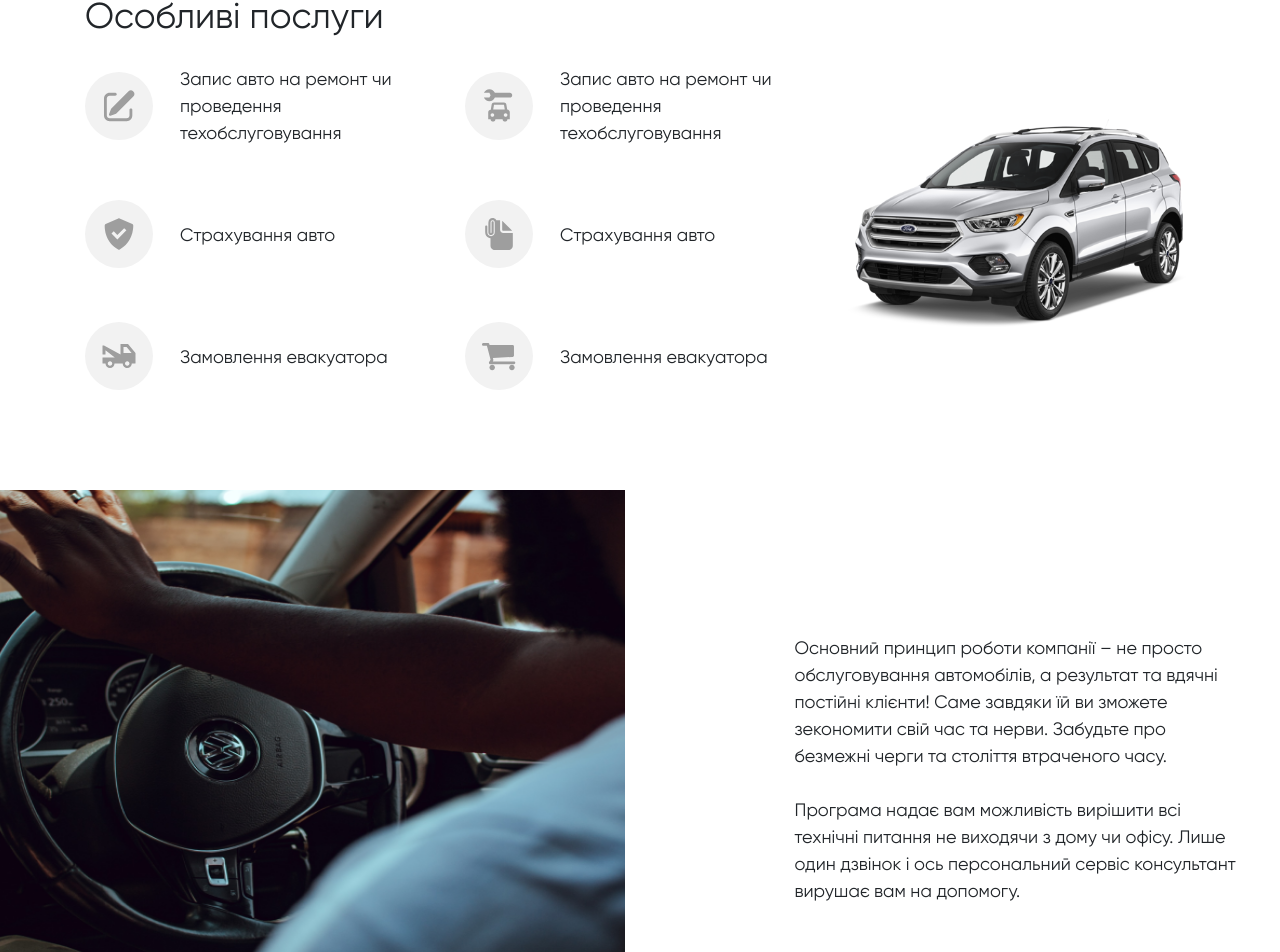
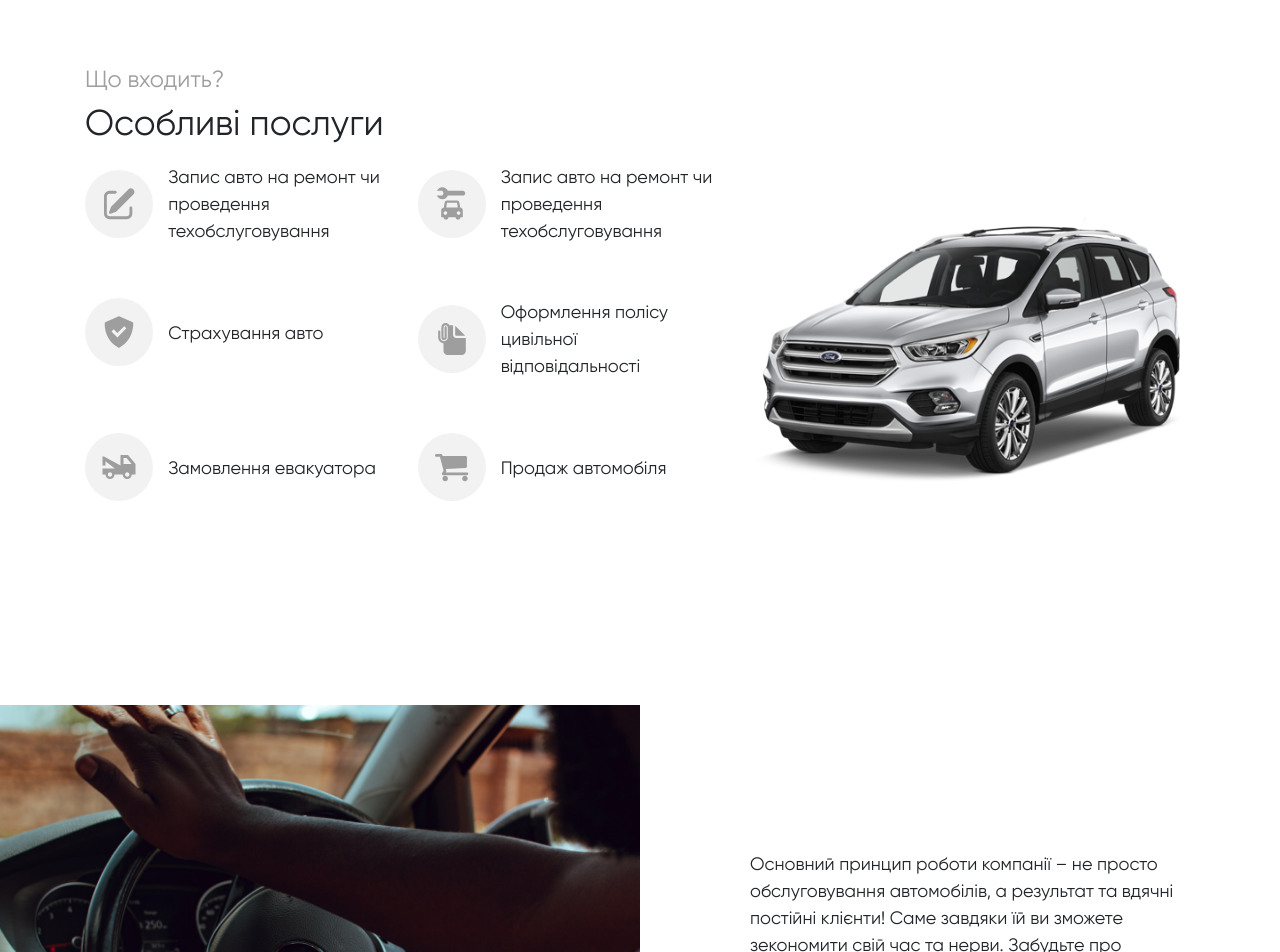
Before and after one commit to vovanolo/alinuamaket, a React (Create React App) app: page /assistance in a window 1280 px wide. Shown: the part 885-1837 px from the top of the page. Built offline with nearby package versions, Linux system fonts and the light colour scheme.

Commit message:
fex: minor fixes

```diff
--- a/src/components/LoyaltyCard.jsx
+++ b/src/components/LoyaltyCard.jsx
@@ -20,10 +20,10 @@ export default function LoyaltyCard({ icon, iconAlt, description, margin }) {
 
   return (
     <div className={`row align-items-center mb-${margin}`}>
-      <div className="col-xl-2 col-lg-3 col-12 mb-md-3 mb-lg-0">
+      <div className="col-lg-3 col-12 mb-lg-0 mb-3">
         <img className="loyalty-card__icon" src={icon} alt={iconAlt} />
       </div>
-      <div className="col-xl-10 col-lg-9 col-12">
+      <div className="col-lg-9 col-12">
         <p className="loyalty-card__description">{description}</p>
       </div>
     </div>
--- a/src/pages/Assistance.jsx
+++ b/src/pages/Assistance.jsx
@@ -3,6 +3,8 @@ import { Link } from "react-router-dom";
 import { useTranslation } from "react-i18next";
 
 import "../styles/assistance.css";
+
+import LoyaltyCard from '../components/LoyaltyCard';
 
 import first from "../images/assistance/first.svg";
 import second from "../images/assistance/second.svg";
@@ -12,6 +14,39 @@ import fifth from "../images/assistance/fifth.svg";
 import sixth from "../images/assistance/sixth.svg";
 import car from "../images/assistance/car.png";
 import last from "../images/assistance/last.png";
+
+const servicesData = [
+    {
+        icon: first,
+        iconAlt: 'Запис авто',
+        description: 'Запис авто на ремонт чи проведення техобслуговування'
+    },
+    {
+        icon: fourth,
+        iconAlt: 'Підбір автозапчастин',
+        description: 'Запис авто на ремонт чи проведення техобслуговування'
+    },
+    {
+        icon: second,
+        iconAlt: 'Страхування авто',
+        description: 'Страхування авто'
+    },
+    {
+        icon: fifth,
+        iconAlt: 'Оформлення полісу',
+        description: 'Оформлення полісу цивільної відповідальності'
+    },
+    {
+        icon: third,
+        iconAlt: 'Замовлення евакуатора',
+        description: 'Замовлення евакуатора'
+    },
+    {
+        icon: sixth,
+        iconAlt: 'Продаж автомобіля',
+        description: 'Продаж автомобіля'
+    },
+];
 
 export default function Assistance() {
     const [language, setLanguage] = useState("ua");
@@ -30,10 +65,10 @@ export default function Assistance() {
 
     return (
         <div className="assistance">
-            <div className="bg_absolute" />
+            <div className="bg_absolute">
                 <div className="container">
                     <div className="row">
-                    <div className="col-md-8 offset-md-4">
+                        <div className="col-lg-8 offset-lg-4">
                             <div className="head_text">
                                 <h2 className="mb-3">Послуга «Alin Assistance»</h2>
                                 <p>
@@ -51,9 +86,12 @@ export default function Assistance() {
                             </div>
                         </div>
                     </div>
-                <div className="row offset_top">
+                </div>
+            </div>
+            <div className="container">
+                <div className="row">
                     <div className="col">
-                        <h3 className="text_grey">Що входить?</h3>
+                        <h3 className="text_grey assistance__subtitle">Що входить?</h3>
                     </div>
                 </div>
                 <div className="row mt-2">
@@ -61,86 +99,33 @@ export default function Assistance() {
                         <h2>Особливі послуги</h2>
                     </div>
                 </div>
-                <div className="row mt-3">
-                    <div className="col-md-4">
-                        <div className="row mt-2 d-flex align-items-center">
-                            <div className="col-md-3">
-                                <img src={first} alt="" />
+                <div className="row">
+                    <div className="col-xl-7 col-lg-8 col-12">
+                        <div className="row row-cols-1 row-cols-lg-2 mt-3">
+                            {servicesData.map((data, index) => (
+                                <div key={index} className="col">
+                                    <LoyaltyCard
+                                        icon={data.icon}
+                                        iconAlt={t(data.iconAlt)}
+                                        description={t(data.description)}
+                                        margin={5}
+                                    />
                                 </div>
-                            <div className="col-md-9">
-                                <span style={{ textAlign: "center" }}>
-                                    Запис авто на ремонт чи проведення
-                                    техобслуговування
-                                </span>
+                            ))}
                         </div>
                     </div>
-                        <div className="row mt-5 d-flex align-items-center">
-                            <div className="col-md-3">
-                                <img src={second} alt="" />
-                            </div>
-                            <div className="col-md-9">
-                                <span style={{ textAlign: "center" }}>
-                                    Страхування авто
-                                </span>
-                            </div>
-                        </div>
-                        <div className="row mt-5 d-flex align-items-center">
-                            <div className="col-md-3">
-                                <img src={third} alt="" />
-                            </div>
-                            <div className="col-md-9">
-                                <span style={{ textAlign: "center" }}>
-                                    Замовлення евакуатора
-                                </span>
+                    <div className="col-xl-5 col-lg-4 col-12">
+                        <img className="img-responsive img-responsive_contain" src={car} alt="" />
                     </div>
                 </div>
             </div>
-                    <div className="col-md-4 mt-md-0 mt-sm-5 mt-5">
-                        <div className="row mt-2 d-flex align-items-center">
-                            <div className="col-md-3">
-                                <img src={fourth} alt="" />
+            <div className="main-principle d-flex">
+                <div className="container">
+                    <div className="row h-100 align-items-center">
+                        <div className="absol">
+                            <img src={last} className="img-responsive img-responsive_cover" alt="Cool driver" />
                         </div>
-                            <div className="col-md-9">
-                                <span style={{ textAlign: "center" }}>
-                                    Запис авто на ремонт чи проведення
-                                    техобслуговування
-                                </span>
-                            </div>
-                        </div>
-                        <div className="row mt-5 d-flex align-items-center">
-                            <div className="col-md-3">
-                                <img src={fifth} alt="" />
-                            </div>
-                            <div className="col-md-9">
-                                <span style={{ textAlign: "center" }}>
-                                    Страхування авто
-                                </span>
-                            </div>
-                        </div>
-                        <div className="row mt-5 d-flex align-items-center">
-                            <div className="col-md-3">
-                                <img src={sixth} alt="" />
-                            </div>
-                            <div className="col-md-9">
-                                <span style={{ textAlign: "center" }}>
-                                    Замовлення евакуатора
-                                </span>
-                            </div>
-                        </div>
-                    </div>
-
-                    <div className="col-md-4">
-                        <img className="img-responsive img-responsive_contain" src={car} alt="" />
-                    </div>
-                </div>
-                <div className="container_fluid-custom">
-                    <div className="top_top row mt-5 d-flex justify-content-between">
-                        <div className="col-lg-7 mb-3">
-                            <div className="absol">
-                                <img className='' src={last} alt=""/>
-                            </div>
-                        </div>
-                        <div className="col-lg-5">
+                        <div className="col-lg-5 offset-lg-7 mt-lg-0 mt-3">
                             <div className="assistance__main-principle">
                                 <p>Основний принцип роботи компанії – не просто обслуговування автомобілів, а результат та вдячні постійні клієнти! Саме завдяки їй ви зможете зекономити свій час та нерви. Забудьте про безмежні черги та століття втраченого часу.</p>
                                 <p className='mt-4'>Програма надає вам можливість вирішити всі технічні питання не виходячи з дому чи офісу. Лише один дзвінок і ось персональний сервіс консультант вирушає вам на допомогу.</p>
--- a/src/pages/Contacts.jsx
+++ b/src/pages/Contacts.jsx
@@ -155,18 +155,12 @@ export default function Contacts() {
                         <textarea className='input mt-2' placeholder='Коментар'></textarea>
 
                         <div className="row mt-2">
-                            <div className="col-md-4 ">
+                            <div className="col-lg-4">
                                 <button className='btn_main'>Надіслати</button>
                             </div>
                         </div>
-
-
                     </div>
-
-
                 </div>
-
-
             </div>
         </div>
     );
--- a/src/styles/assistance.css
+++ b/src/styles/assistance.css
@@ -1,14 +1,21 @@
+.assistance__subtitle {
+    margin-top: 150px;
+}
+
+.main-principle {
+    position: relative;
+    min-height: 560px;
+    margin-top: 150px;
+}
+
 .bg_absolute {
-    position: absolute;
     background-image: url('../images/bg_asistans.png');
     background-size: cover;
-    top:0;
-    left: 0;
-    right: 0;
-    height: 100vh;
+    padding: 64px 0;
+    min-height: 100vh;
 }
 .head_text{
-    margin-top: 40vh;
+    margin-top: 30vh;
     letter-spacing: 0.01em;
     color: #FFFFFF;
 }
@@ -16,38 +23,38 @@
     margin-top: 300px;
 }
 
+.top_top {
+    height: 100%;
+}
+
 .assistance__main-principle {
-    position: relative;
-    top: 50%;
-    right: -10%;
-    transform: translateY(-50%);
+    height: 100%;
 }
 
 .absol{
-    position: relative;
-    left: -35%;
-    width: 120%;
-    height: 30em;
-}
-.absol img{
-    height: 100%;
-    width: 100%;
-}
-.container_fluid-custom{
-    position: relative;
-    margin-top: 100px;
-    /* margin-bottom: 400px; */
+    position: absolute;
+    left: 0;
+    top: 0;
+    bottom: 0;
+    width: 50%;
+    /* height: 560px; */
 }
 
 @media (max-width: 991px) {
     .assistance__main-principle {
         position: unset;
         transform: none;
+    }
 
-    }
     .absol{
         position: static;
         width: auto;
         height: auto;
     }
 }
+
+@media (max-width: 450px) {
+    .head_text {
+        margin-top: 50px;
+    }
+}
```
Also changed, not shown: src/components/Footer.jsx (+8 -1 lines), src/components/Navbar.jsx (+27 -12 lines). Lines whose indentation alone changed are shown as unchanged.
